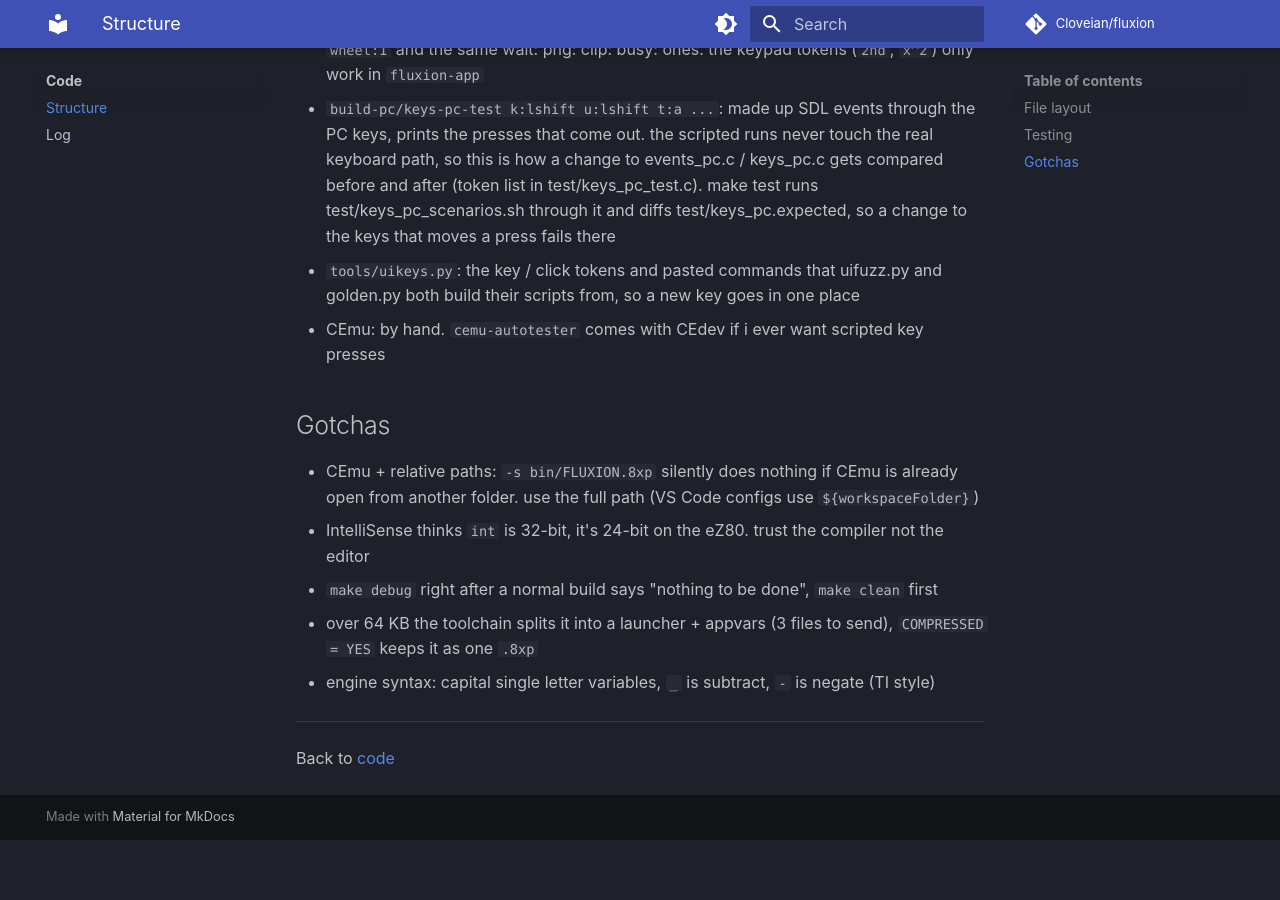
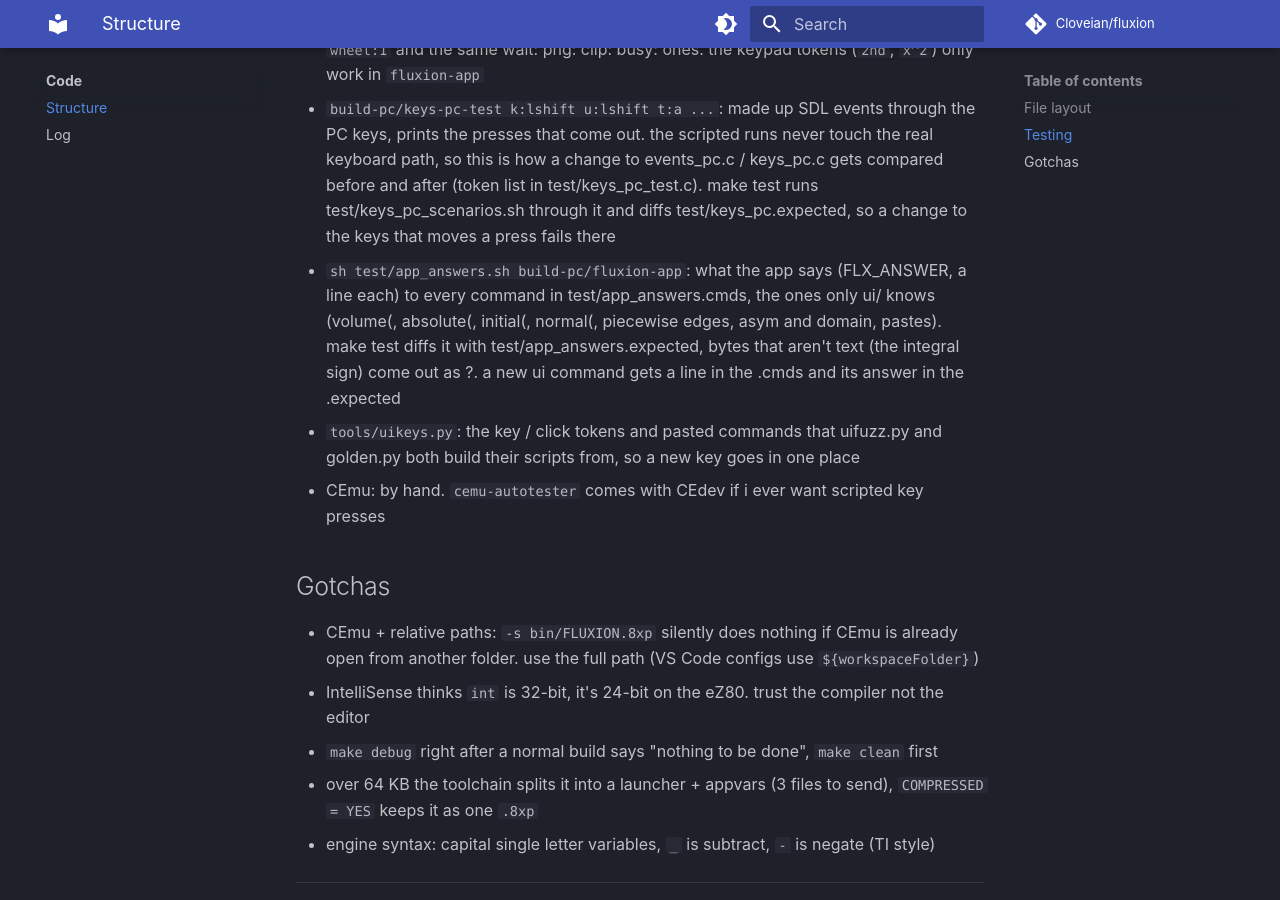
Before and after one commit to Cloveian/fluxion, an MkDocs documentation site: the page built from docs/code/structure.md, in a window 1280 px wide and 900 px high, scrolled down 2186 px. Built offline with MkDocs 1.6.1 and Material for MkDocs 9.7.7, drawn with Linux system fonts in a browser that asks for light colours; comment, search, counter and statistics services are not loaded; before the commit the page ends 3026 px from its top, so only the background shows below that.

Commit message:
structure doc knows the app answers test

```diff
--- a/docs/code/structure.md
+++ b/docs/code/structure.md
@@ -64,6 +64,7 @@ includes only point down: engine and platform include nothing outside themselves
 - `python3 tools/uifuzz.py seed count [fluxion-app or fluxion-desktop]`: random key and click scripts through `--png` (the desktop's own tokens when the path says desktop), prints the ones that crash, time out or trip a sanitizer. an asan build finds the most
 - `build-pc/fluxion-desktop --png out.png type:'1+1' key:enter`: the same app with the desktop input. its tokens are `key:ctrl+c` (a name or one character after the modifiers), `type:text`, `click:x,y` / `drag:` / `hover:` (shift+ in front for a shift-click), `wheel:1` and the same wait: png: clip: busy: ones. the keypad tokens (`2nd`, `x^2`) only work in `fluxion-app`
 - `build-pc/keys-pc-test k:lshift u:lshift t:a ...`: made up SDL events through the PC keys, prints the presses that come out. the scripted runs never touch the real keyboard path, so this is how a change to events_pc.c / keys_pc.c gets compared before and after (token list in test/keys_pc_test.c). make test runs test/keys_pc_scenarios.sh through it and diffs test/keys_pc.expected, so a change to the keys that moves a press fails there
+- `sh test/app_answers.sh build-pc/fluxion-app`: what the app says (FLX_ANSWER, a line each) to every command in test/app_answers.cmds, the ones only ui/ knows (volume(, absolute(, initial(, normal(, piecewise edges, asym and domain, pastes). make test diffs it with test/app_answers.expected, bytes that aren't text (the integral sign) come out as ?. a new ui command gets a line in the .cmds and its answer in the .expected
 - `tools/uikeys.py`: the key / click tokens and pasted commands that uifuzz.py and golden.py both build their scripts from, so a new key goes in one place
 - CEmu: by hand. `cemu-autotester` comes with CEdev if i ever want scripted key presses
 
```
